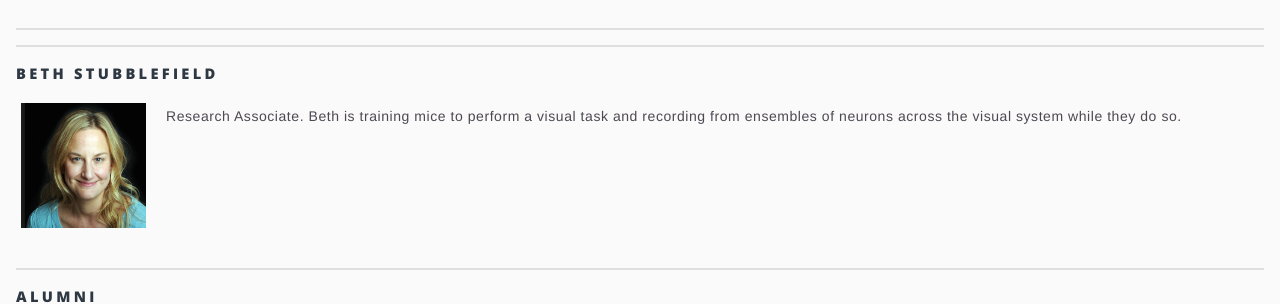
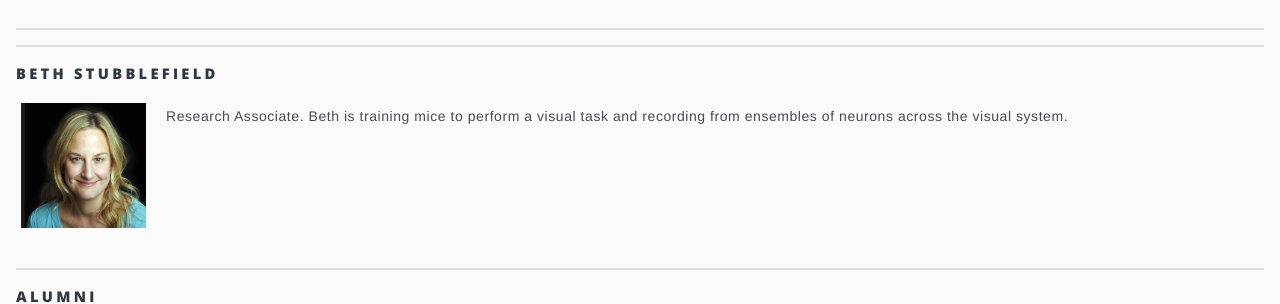
Before and after one commit to denmanlab/denmanlab.github.io, a Jekyll site: the page built from _pages/people.html, in a window 1280 px wide and 900 px high, scrolled down 1676 px. Shown: the part 152-456 px from the top of the window. Built offline with Jekyll 4.4.1, drawn with Linux system fonts in a browser that asks for light colours.

Commit message:
update people

```diff
--- a/_pages/people.html
+++ b/_pages/people.html
@@ -76,7 +76,7 @@ Juan is using mutliple Neuropixels to study the neural representation of color i
     <img id="img" src="/images/BethDudLab.png"
     width="125" height="125" class="bio_img_l"/>
     <p2>
-    Research Associate. Beth is training mice to perform a visual task and recording from ensembles of neurons across the visual system while they do so.
+    Research Associate. Beth is training mice to perform a visual task and recording from ensembles of neurons across the visual system.
     </p2>
 </div>
 <hr style="margin:1em 0 1em 0;" />
```
